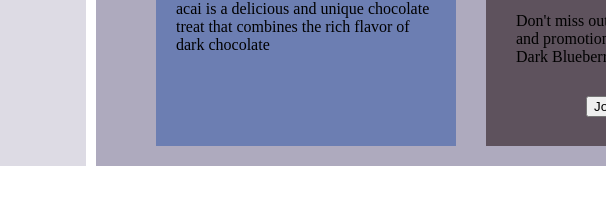
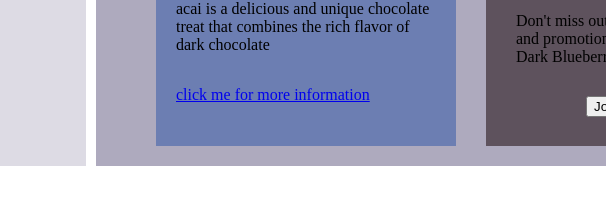
Before and after one commit to gowli16/WebSIG-Web-Recruitment, a plain HTML site: page level - 2 HTML/index.html in a window 1280 px wide. Shown: the part 554-758 px from the top of the page, 674-1280 px from the left. Drawn offline with Linux system fonts and the light colour scheme.

Commit message:
Add link for more information about chocolate

```diff
--- a/level - 2 HTML/index.html
+++ b/level - 2 HTML/index.html
@@ -74,6 +74,9 @@
                 rich
                 flavor of <br> dark chocolate
             </p>
+            <a href="https://www.thehersheycompany.com/" style="position:absolute;top:540px;left:20px"> click me for
+                more
+                information</a>
         </div>
         <footer>
             <div
```
